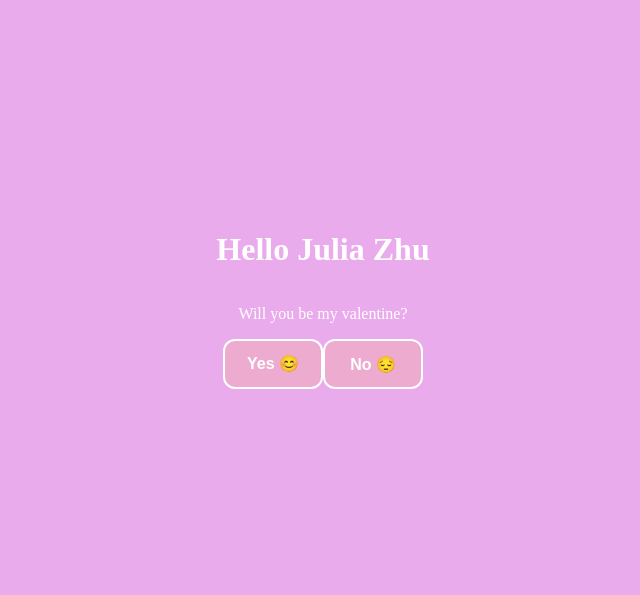
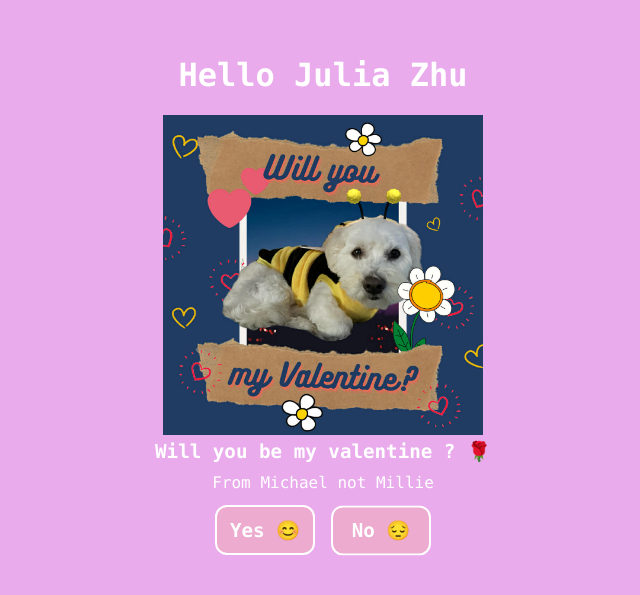
Before and after one commit to tjmh/will-you-be-mine, a React (Vite) app: page / in a window 1280 px wide. Shown: the part 101-696 px from the top of the page, without its empty margins (317-957 px from the left). Built offline with nearby package versions, Linux system fonts and the light colour scheme.

Commit message:
Styling and assets

```diff
--- a/src/App.css
+++ b/src/App.css
@@ -3,30 +3,14 @@
   height: 100%;
 }
 
-.home-view {
-  width: 100%;
-  height: 100%;
-
-  display: flex;
-  flex-direction: column;
-  justify-content: center;
-  align-items: center;
-
-  color: var(--primary-text-color);
+.julia-medium-text {
+  font-size: 1.2rem;
+  font-weight: 600;
 }
 
-.button-container {
-  display: flex;
-  flex-direction: row;
-}
-
-.button-container .button-cell {
-  display: flex;
-  justify-content: center;
-  align-items: center;
-
-  width: 100px;
-  height: 50px;
+.julia-small-text {
+  font-size: 1rem;
+  font-weight: 500;
 }
 
 .julia-btn {
@@ -34,11 +18,10 @@
   justify-content: center;
   align-items: center;
 
+  font-family: inherit;
+
   width: 100px;
   height: 50px;
-
-  font-size: 1rem;
-  font-weight: 600;
 
   color: var(--primary-text-color);
   background-color: var(--secondary-color);
@@ -46,3 +29,8 @@
   border-radius: 12px;
   border: 2px solid var(--primary-text-color);
 }
+
+.julia-btn:hover {
+  background-color: var(--tertiary-color);
+  box-shadow: 0 4px 12px rgba(0, 0, 0, 0.15);
+}
--- a/src/EmbeddedMap/EmbeddedMap.css
+++ b/src/components/EmbeddedMap/EmbeddedMap.css
@@ -3,6 +3,7 @@
     height: 225px;
 
     border: none;
+    border-radius: 16px;
     background-color: var(--primary-color);
     background: var(--primary-color);
 }
--- /dev/null
+++ b/src/components/PreloadedImage/PreloadedImage.jsx
@@ -0,0 +1,35 @@
+import { useEffect } from "react";
+
+export default function PreloadedImage(props) {
+    const { imageUrl } = props;
+
+    useEffect(() => {
+        if (!imageUrl) return;
+
+        // Create a new Image object to preload
+        const img = new Image();
+
+        // Optional: handle load/error events
+        img.onload = () => {
+            console.log("Image preloaded:", imageUrl);
+        };
+        img.onerror = () => {
+            console.error("Failed to preload image:", imageUrl);
+        };
+
+        // Setting src triggers the browser to load/cache the image
+        img.src = imageUrl;
+
+        // Cleanup function
+        return () => {
+            // Abort loading if component unmounts before image loads
+            img.src = '';
+            img.onload = null;
+            img.onerror = null;
+        };
+    }, [imageUrl]);
+
+    return (
+        <img src={imageUrl} alt="Will you be my Valentine?" />
+    );
+}
--- a/src/index.css
+++ b/src/index.css
@@ -7,6 +7,7 @@ body {
   height: 100%;
   overflow: hidden;
 
+  font-family: monaco,Consolas,Lucida Console,monospace;
   background-color: var(--primary-color);
 }
 
--- /dev/null
+++ b/src/views/Agreed.css
@@ -0,0 +1,19 @@
+.agreed-view {
+  width: 100%;
+  height: 100%;
+
+  display: flex;
+  flex-direction: column;
+  justify-content: center;
+  align-items: center;
+
+  color: var(--primary-text-color);
+}
+
+.agreed-view p {
+    margin: 8px;
+}
+
+.agreed-view iframe {
+    margin-top: 10px;
+}
--- a/src/views/Agreed.jsx
+++ b/src/views/Agreed.jsx
@@ -1,10 +1,13 @@
-import EmbeddedMap from "../EmbeddedMap/EmbeddedMap.jsx";
+import EmbeddedMap from "../components/EmbeddedMap/EmbeddedMap.jsx";
+
+import "./Agreed.css";
 
 export default function agreedView() {
     return (
         <div className="julia-view agreed-view">
             <h1>Yay!</h1>
-            <p>I'll see you at Portabella's in Carmel</p>
+            <p className="julia-medium-text">I'll see you at Portabella's in Carmel 😊</p>
+            <p className="julia-small-text">Location: Ocean Ave, Carmel-By-The-Sea, CA 93921</p>
             <EmbeddedMap />
         </div>
     )
--- /dev/null
+++ b/src/views/Home.css
@@ -0,0 +1,36 @@
+.home-view {
+  width: 100%;
+  height: 100%;
+
+  display: flex;
+  flex-direction: column;
+  justify-content: center;
+  align-items: center;
+
+  color: var(--primary-text-color);
+}
+
+.home-view .button-container {
+  display: flex;
+  flex-direction: row;
+}
+
+.home-view .button-container .button-cell {
+  display: flex;
+  justify-content: center;
+  align-items: center;
+
+  width: 100px;
+  height: 50px;
+
+  margin: 8px;
+}
+
+.home-view img {
+    width: 40vh;
+    height: 40vh;
+}
+
+.home-view p {
+    margin: 5px;
+}
--- a/src/views/Home.jsx
+++ b/src/views/Home.jsx
@@ -1,4 +1,9 @@
 import { useState, useRef, useEffect } from "react";
+import PreloadedImage from "../components/PreloadedImage/PreloadedImage.jsx";
+
+import millieUrl from "../assets/millie.png";
+
+import "./Home.css";
 
 export default function homeView(props) {
     const { setAgreed } = props;
@@ -134,15 +139,17 @@ export default function homeView(props) {
     return (
         <div className="julia-view home-view">
             <h1>Hello Julia Zhu</h1>
-            <p>Will you be my valentine?</p>
+            <PreloadedImage imageUrl={millieUrl} />
+            <p className="julia-medium-text">Will you be my valentine ? 🌹</p>
+            <p className="julia-small-text">From Michael not Millie</p>
             <div className="button-container">
                 <div className="button-cell">
-                    <button className="julia-btn yes-btn" onClick={() => setAgreed(true)}>Yes 😊</button>
+                    <button className="julia-btn julia-medium-text yes-btn" onClick={() => setAgreed(true)}>Yes 😊</button>
                 </div>
                 <div className="button-cell">
                     <button
                         ref={noButtonRef}
-                        className="julia-btn no-btn"
+                        className="julia-btn julia-medium-text no-btn"
                         onClick={moveToRandomPosition}
                         style={noButtonPos ? {
                             position: 'fixed',
```
Also changed, not shown: src/assets/millie.png (added), src/components/EmbeddedMap/EmbeddedMap.jsx (renamed from src/EmbeddedMap/EmbeddedMap.jsx).
